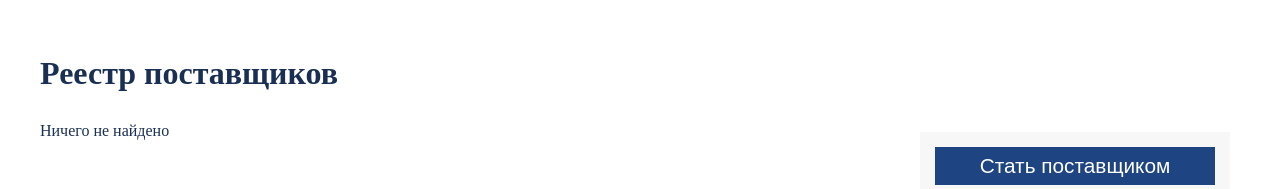
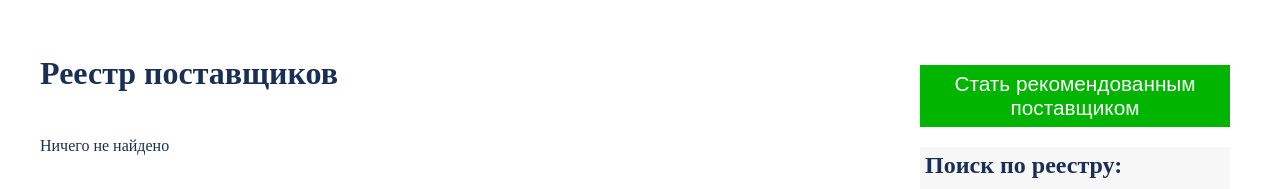
Before and after one commit to Ashuck/site_stimul, a Django app: page /suppliers/ in a window 1280 px wide. Shown: the part 121-310 px from the top of the page. Run offline with Django 4.2, Linux system fonts and the light colour scheme; data that the repository does not hold is empty.

Commit message:
button supplier

```diff
--- a/main_site/static/main.css
+++ b/main_site/static/main.css
@@ -375,12 +375,19 @@ button, .as-btn {
     background-color: rgb(30, 68, 129);
 }
 
+.header_supp {
+    display: flex;
+    justify-content: space-between;
+
+}
+
 .supp_request {
     font-size: 1.3em;
     margin: 10px;
     padding: 7px;
-    width: 280px;
+    width: 310px;
     text-align: center;
+    background-color: rgb(0, 180, 0);
 }
 
 .cancel {
--- a/suppliers/templates/suppliers.html
+++ b/suppliers/templates/suppliers.html
@@ -4,9 +4,10 @@
 
 <!-- <a href="/suppliers/search"><h1>Поиск по РВ или ЛСР ></h1></a> -->
 
-<h1>Реестр поставщиков</h1>
-
-
+<div class="header_supp">
+    <h1>Реестр поставщиков</h1>
+    <button class="supp_request" id="popup-1" onclick="switchElement(this, '-feedback')">Стать рекомендованным поставщиком</button>
+</div>
 
 <div class="suppliers-space">
     <div class="supplier-list">
@@ -44,7 +45,6 @@
     {% endif %}
     </div>
     <div class="supplier-filters">
-        <button class="supp_request" id="popup-1" onclick="switchElement(this, '-feedback')">Стать поставщиком</button>
         <h2>Поиск по реестру:</h2>
         <form action="">
             <p>
@@ -156,7 +156,7 @@
 <div class="mobile-filter mobile">
     <!-- <button id="filter" type="button" onclick="switchElement(this, '-mobile')">Фильтр</button> -->
     <div id="filter-mobile" >
-        <button class="supp_request" id="popup-1" onclick="switchElement(this, '-feedback')">Стать поставщиком</button>
+
         <h2>Поиск по реестру:</h2>
         <form action="">
             <p>
```
